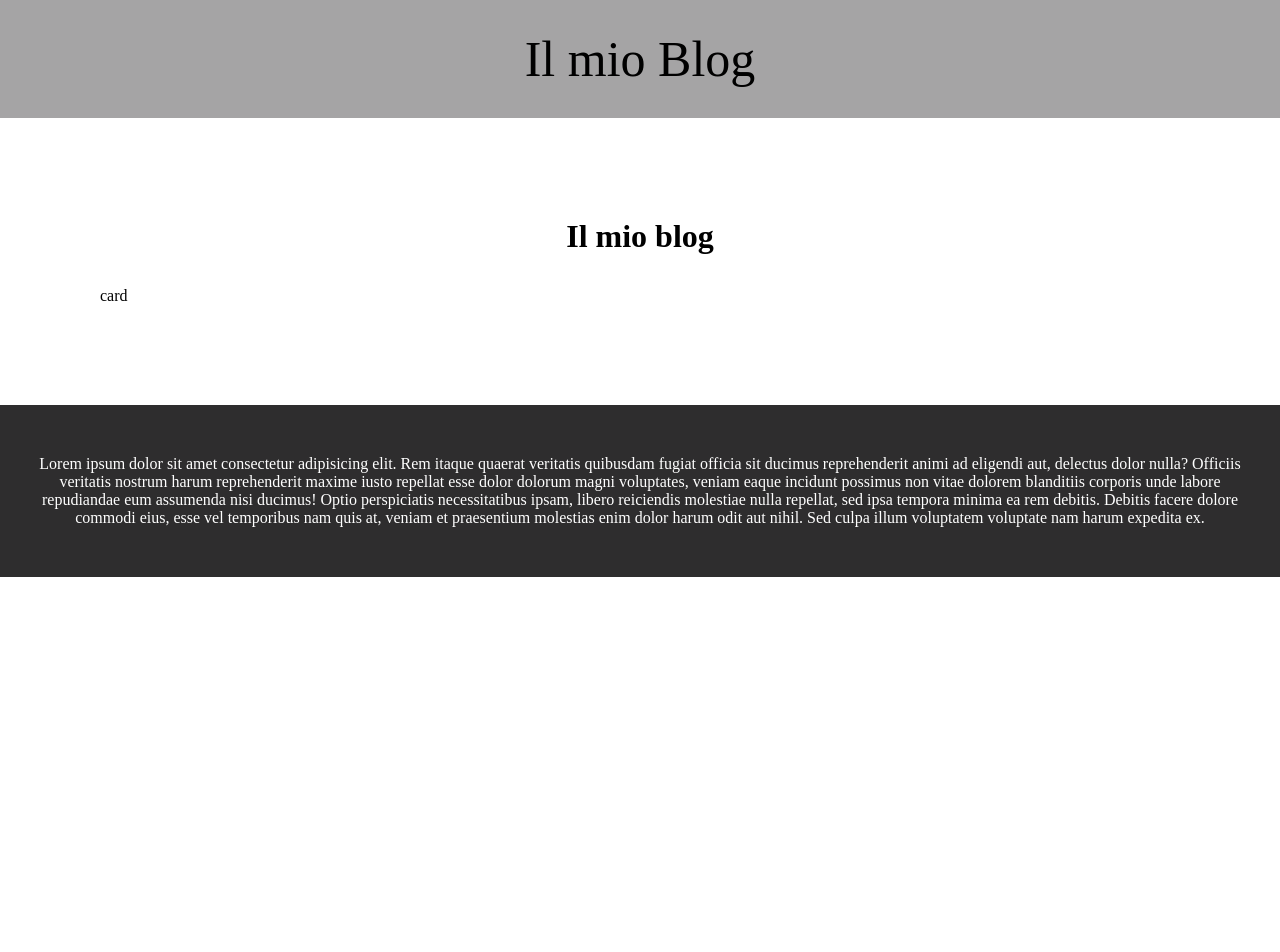
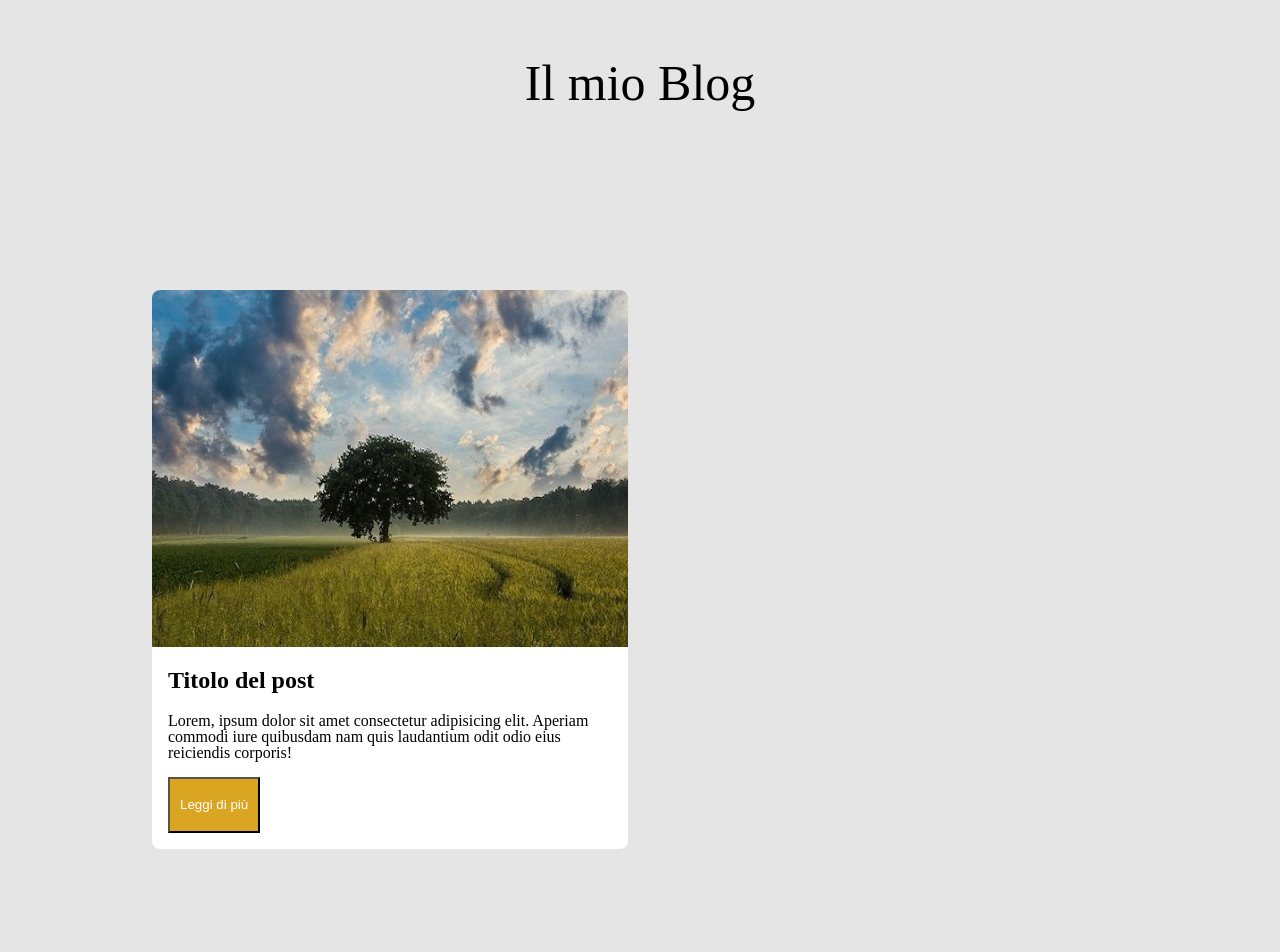
Before and after one commit to VincenzoIuliano/react-props, a React (Vite) app: page / in a window 1280 px wide. Shown: the top 952 px of the page. Before the commit the page ends 800 px from the top, so only its background shows below. Built offline with nearby package versions, Linux system fonts and the light colour scheme.

Commit message:
ADD: Main and Card

```diff
--- /dev/null
+++ b/src/components/Button/Button.jsx
@@ -0,0 +1,7 @@
+import style from '../Button/Button.module.css'
+
+export default function Button() {
+    return (
+        <button className={style.button}>Leggi di più</button>
+    )
+}
--- /dev/null
+++ b/src/components/Button/Button.module.css
@@ -0,0 +1,7 @@
+.button {
+    background-color: #DAA521;
+    color: white;
+    line-height: 2rem;
+    padding: 10px;
+    text-align: center;
+}
--- /dev/null
+++ b/src/components/Card/Card.jsx
@@ -0,0 +1,16 @@
+import Button from '../Button/Button.jsx'
+import style from '../Card/Card.module.css'
+import imagePost from '../../assets/paesaggio.jpeg'
+
+export default function Card () {
+    return (
+        <div className={style.card}>
+            <img className={style.image} src={imagePost} alt="" />
+            <div className={style.card_body}>
+                <h3 className={style.card_title}>Titolo del post</h3>
+                <p className={style.card_description}>Lorem, ipsum dolor sit amet consectetur adipisicing elit. Aperiam commodi iure quibusdam nam quis laudantium odit odio eius reiciendis corporis!</p>
+                <Button />
+            </div>
+        </div>
+    )
+}
--- /dev/null
+++ b/src/components/Card/Card.module.css
@@ -0,0 +1,28 @@
+.card {
+    border-radius: 0.5rem;
+    background-color: white;
+}
+
+.image {
+    width: 100%;
+    aspect-ratio: 4/3;
+    object-fit: cover;
+    object-position: center;
+    border-top-left-radius: 0.5rem;
+    border-top-right-radius: 0.5rem;
+}
+
+.card_body {
+    padding: 1rem;
+}
+
+.card_title {
+    font-size: 1.5rem;
+    font-weight: bold;
+    margin-bottom: 1.2rem;
+}
+
+.card_description {
+    margin-bottom: 1rem;
+    line-height: 1;
+}
--- a/src/components/Footer/Footer.module.css
+++ b/src/components/Footer/Footer.module.css
@@ -1,6 +1,6 @@
 .footer {
     background-color: #2E2D2E;
     color: white;
-    padding: 50px 20px;
+    padding: 50px;
     text-align: center;
 }
--- a/src/components/Header/Header.module.css
+++ b/src/components/Header/Header.module.css
@@ -1,5 +1,5 @@
 header {
-    background-color: #A5A4A5;
+    background-color: #E5E5E5;
     font-size: 50px;
     text-align: center;
     padding: 30px;
--- a/src/components/Main/Main.jsx
+++ b/src/components/Main/Main.jsx
@@ -1,16 +1,15 @@
+import Card from '../Card/Card'
 import style from '../Main/Main.module.css'
+
 
 export default function Main() {
     return (
         <main>
             <section className={style.section}>
                 <div className="container">
-                    <h1 className={style.section_title}>Il mio blog</h1>
-                </div>
-                <div className="container">
                     <div className="row">
                         <div className="col-6">
-                            card
+                            <Card />
                         </div>
                     </div>
                 </div>
--- a/src/index.css
+++ b/src/index.css
@@ -17,3 +17,38 @@
   img {
     max-width: 100%;
   }
+
+  body {
+    background-color: #E5E5E5;
+  }
+
+  /* LAYOUT */
+
+  .container {
+    max-width: 1024px;
+    margin: 0 auto;
+    padding: 1.5rem;
+  }
+
+  .row {
+    display: flex;
+    flex-wrap: wrap;
+    margin: 0 -0.75rem;
+  }
+
+  .row > * {
+    padding: 0 0.75rem;
+    width: 100%;
+  }
+
+  .col-6 {
+    width: 50%;
+  }
+
+  .col-12 {
+    width: 100%;
+  }
+
+  .col-4 {
+    width: calc(4 * 100% / 12);
+  }
```
Also changed, not shown: src/assets/paesaggio.jpeg (added).
